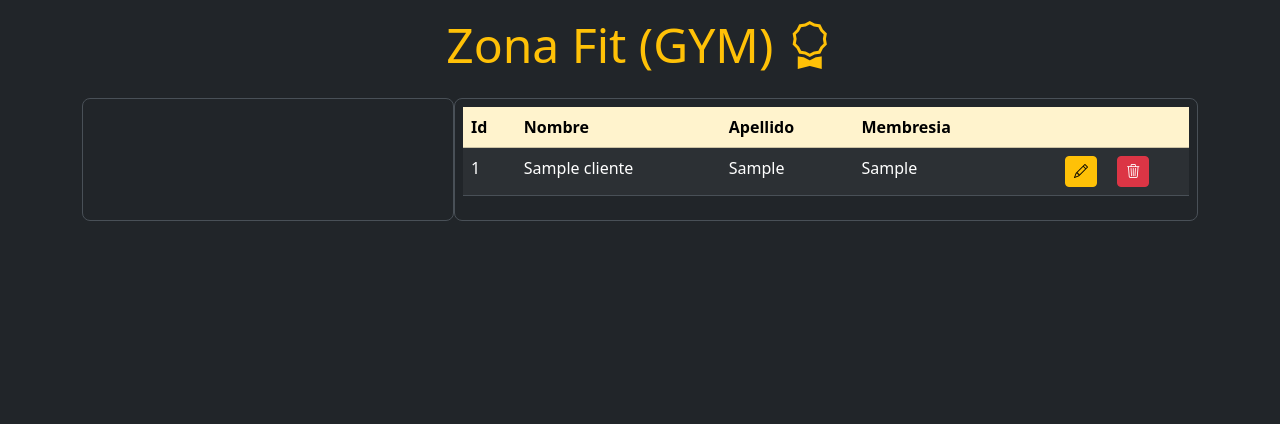
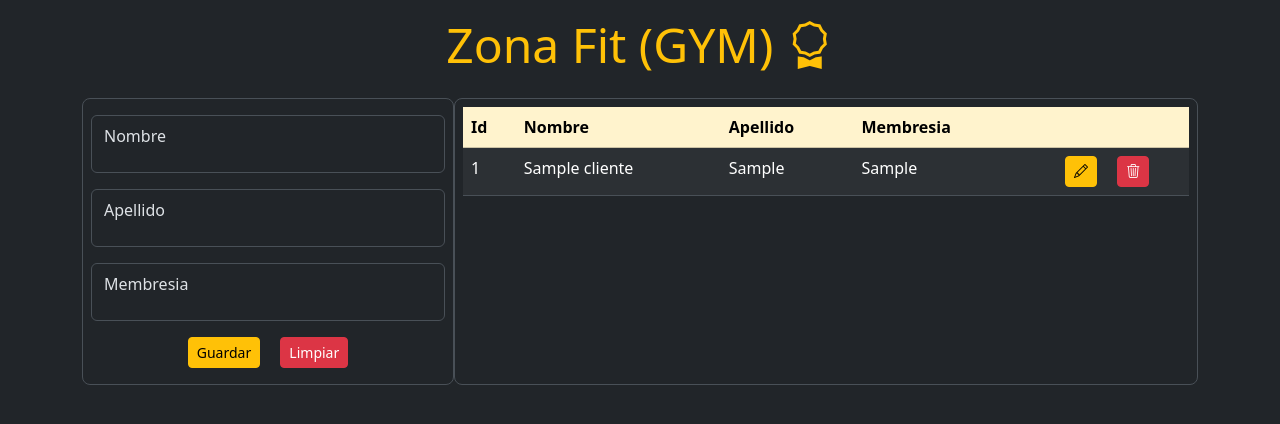
Before and after one commit to JPDevFlow/backend_django, a Flask app: page / in a window 1280 px wide. Shown: the top 424 px of the page. Run offline with Flask 3, Linux system fonts and the light colour scheme; tables that the repository leaves empty or names only in its code hold one stand-in row (values such as "Sample post").

Commit message:
Agregado formulario y botones de diseño con bootstrap

```diff
--- a/microframework_flask/templates/index.html
+++ b/microframework_flask/templates/index.html
@@ -22,11 +22,34 @@
       <div class="d-grid grap-3" style="grid-template-columns: 1fr 2fr;">
         <!--Contenedor del formulario-->
         <div class="border rounded-3 p-2">
+          <form action="/guardar" method="post" autocomplete="off">
+            <!--campo nombre-->
+            <div class="form-floating py-2">
+              <input type="text" class="form-control" id="nombre" placeholder="Nombre"/>
+              <label for="nombre">Nombre</label>
+            </div>
+            <!--campo apellido-->
+            <div class="form-floating py-2">
+              <input type="text" class="form-control" id="apellido" placeholder="Apellido"/>
+              <label for="apellido">Apellido</label>
+            </div>
+             <!--campo membresia-->
+            <div class="form-floating py-2">
+              <input type="number" class="form-control" id="membresia" placeholder="Membresia"/>
+              <label for="membresia">Membresia</label>
+            </div>
+            <!--campo de botones-->
+            <div class="text-center py-2">
+              <button type="submit" class="btn btn-warning btn-sm me-3">Guardar</button>
+              <input type="reset" class="btn btn-danger btn-sm" value="Limpiar"/>
+
+            </div>
+          </form>
 
         </div><!--div cierre del contenedor del formulario-->
         <!--contenedor del listado clientes-->
         <div class="border rounded-3 p-2">
-          <!--Aquiva la tabla de listado de clientes-->
+          <!--Aqui va la tabla de listado de clientes-->
           <table class="table table-striped table-hover">
             <thead class="table-warning">
               <tr>
```
